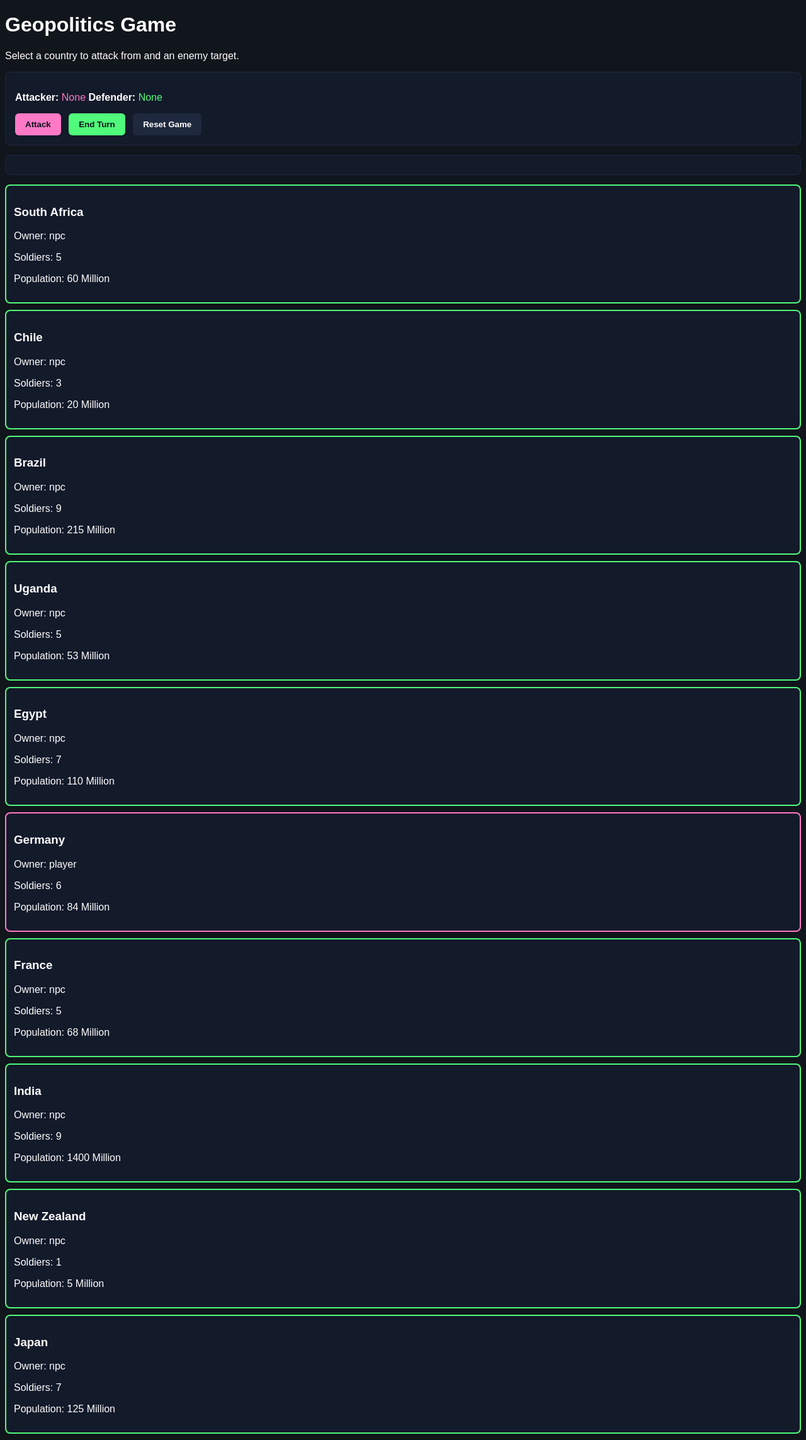
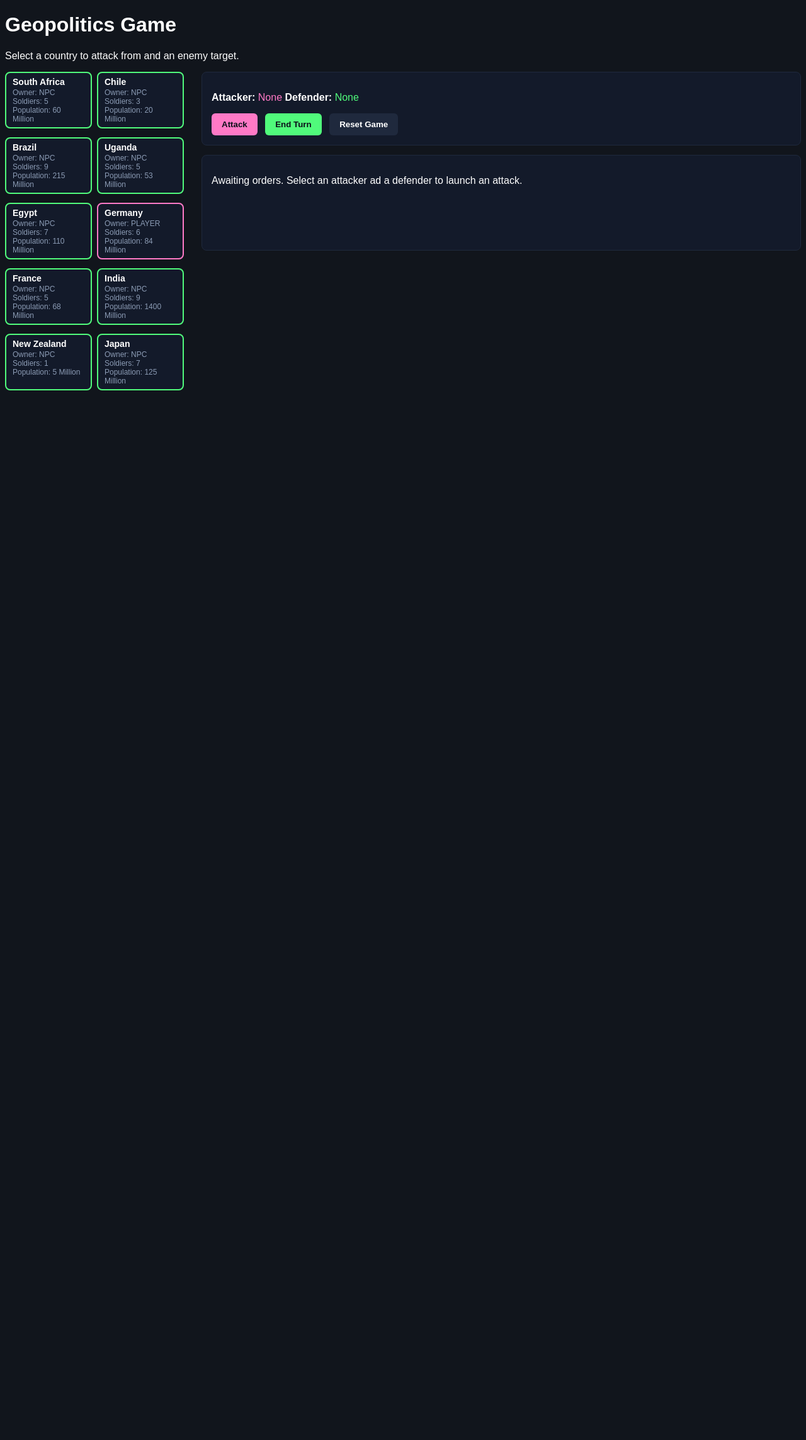
Before and after one commit to shifradestiny/geopolitics-game, a Flask app: page / in a window 1280 px wide. Shown: the whole page at 63% size. After the commit the page ends 620 px from the top, so only its background shows below. Run offline with Flask 3, Linux system fonts and the light colour scheme.

Commit message:
Add country card layout and space sections

```diff
--- a/static/css/style.css
+++ b/static/css/style.css
@@ -6,10 +6,21 @@ body {
 
 .country-card {
   background-color: #131a2a;
-  padding: 12px;
-  margin-bottom: 10px;
+  padding: 6px 10px;
+  margin-bottom: 6px;
   border-radius: 8px;
   cursor: pointer;
+}
+
+.country-card h3 {
+  margin: 0 0 2px 0;
+  font-size: 14px;
+}
+
+.country-card p {
+  margin: 0;
+  font-size: 12px;
+  color: #8b9bb4;
 }
 
 .player {
@@ -34,6 +45,7 @@ body {
   padding: 15px;
   margin-bottom: 15px;
   border-radius: 8px;
+  min-height: 120px;
 }
 
 #selected-attacker {
@@ -67,3 +79,22 @@ button {
   background-color: #1f293d;
   color: #ffffff;
 }
+
+#game-container {
+  display: flex;
+  gap: 20px;
+}
+
+#board {
+  width: 284px;
+  max-height: 80vh;
+  overflow-y: auto;
+  padding-right: 8px;
+  display: grid;
+  grid-template-columns: 1fr 1fr;
+  gap: 8px;
+}
+
+#right-panel {
+  flex: 1;
+}
--- a/static/js/game.js
+++ b/static/js/game.js
@@ -30,7 +30,7 @@ function renderBoard(gameState) {
 
     card.innerHTML = `
             <h3>${country.name}</h3>
-            <p>Owner: ${country.owner}</p>
+            <p>Owner: ${country.owner.toUpperCase()}</p>
             <p>Soldiers: ${country.soldiers}</p>
             <p>Population: ${country.population} Million</p>
         `;
@@ -109,7 +109,8 @@ function resetGame() {
       document.getElementById("selected-attacker").textContent = "None";
       document.getElementById("selected-defender").textContent = "None";
 
-      document.getElementById("battle-log").innerHTML = "";
+      document.getElementById("battle-log").innerHTML =
+        "<p>Awaiting orders. Select an attacker ad a defender to launch an attack.";
 
       // Update the game state
       renderBoard(data.game_state);
--- a/templates/index.html
+++ b/templates/index.html
@@ -10,6 +10,11 @@
     <h1>Geopolitics Game</h1>
     <p id="game-status">Select a country to attack from and an enemy target</p>
 
+    <div id="game-container">
+      <!-- Country cards -->
+      <div id="board"></div>
+
+      <div id="right-panel">
         <!-- Panel for selctions and buttons -->
         <div id="controls">
           <p>
@@ -23,10 +28,14 @@
         </div>
 
         <!-- Dice rolls and battle outcomes -->
-    <div id="battle-log"></div>
-
-    <!-- Country cards -->
-    <div id="board"></div>
+        <div id="battle-log">
+          <p>
+            Awaiting orders. Select an attacker ad a defender to launch an
+            attack.
+          </p>
+        </div>
+      </div>
+    </div>
 
     <script src="/static/js/game.js"></script>
   </body>
```
Lines whose indentation alone changed are shown as unchanged.
